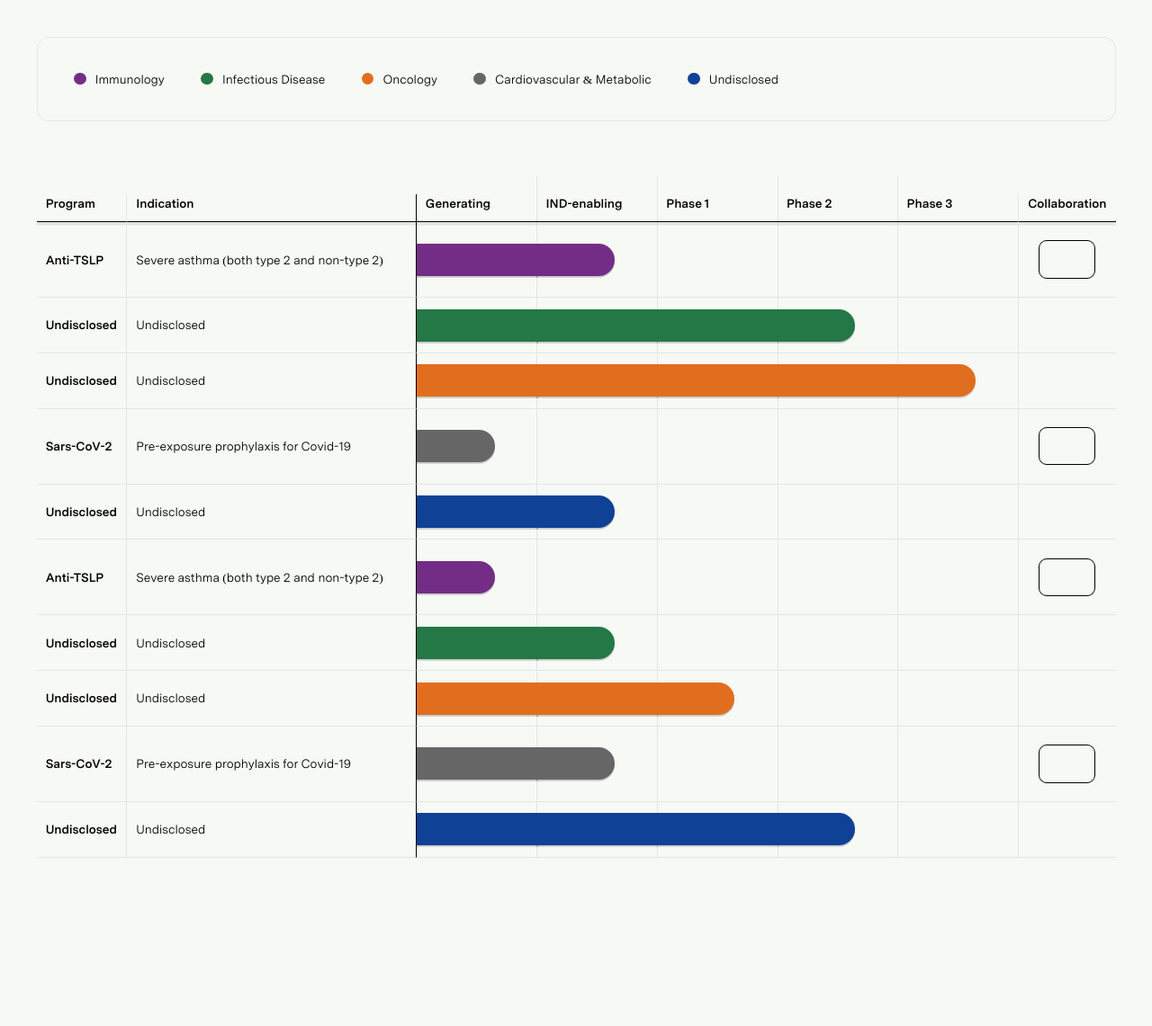
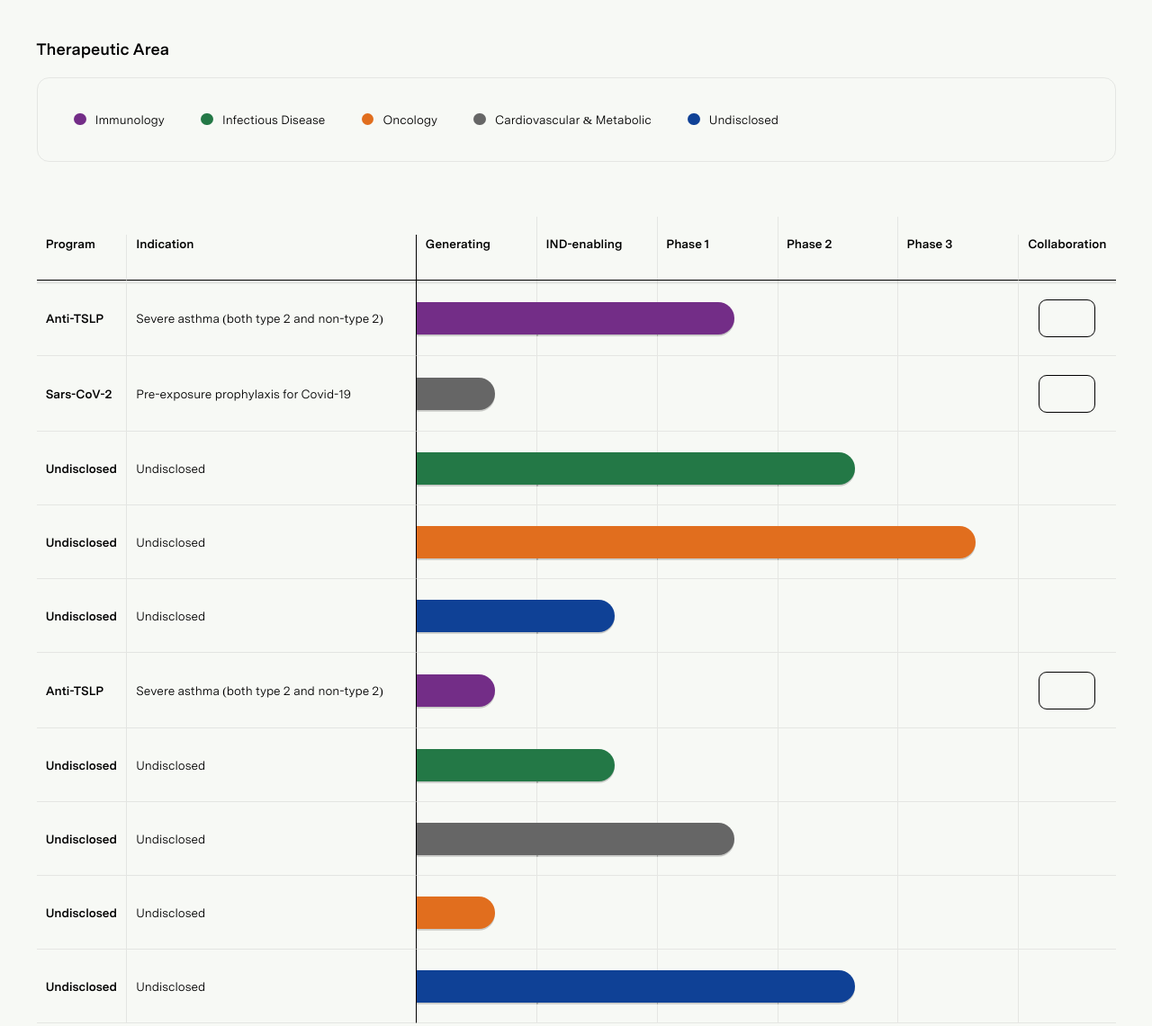
Before and after one commit to icscreative/generate-pipeline, a plain HTML site: page index.html in a window 1280 px wide. Shown: the whole page at 90% size. Before the commit the page ends 994 px from the top, so only its background shows below. Drawn offline with nearby package versions, Linux system fonts and the light colour scheme; files whose address does not match are found by name.

Commit message:
added more labels

```diff
--- a/css/scss/main.scss
+++ b/css/scss/main.scss
@@ -105,6 +105,7 @@ main {
         border-radius: 50%;
         background-color: $black;
         flex-shrink: 0;
+        font-size: 0;
         order: -1;
       }
     }
@@ -177,6 +178,7 @@ main {
     }
     th, td {
       min-width: $lg;
+      min-height: $xxl;
       padding: var(--half-gap) var(--quarter-gap);
       border-block-end: 1px $ice solid;
     }
@@ -302,6 +304,8 @@ main {
       }
       td .cap {
         max-width: 65%;
+        display: flex;
+        align-items: center;
         border-radius: 0 $lg $lg 0;
       }
     }
@@ -409,8 +413,8 @@ footer {
           margin-block: 0;
           .cap {
             span {
+              font-size: $reg;
               position: absolute;
-              top: 0.14em;
               right: -100vw;
               left: 0;
               font-weight: 900;
@@ -431,9 +435,6 @@ footer {
         td, td:nth-child(2) {
           border: 0;
         }
-        td:nth-child(n+3) {
-          font-size: $md;
-        }
         td:first-child,
         td:last-child,
         td:nth-child(2) {
@@ -444,7 +445,7 @@ footer {
         td:first-child {
           margin-block-start: $xxxl;
           padding-block-end: 0;
-          font-size: $md;
+          font-size: $reg;
         }
         td:last-child {
           padding-block-start: var(--half-gap);
@@ -454,14 +455,14 @@ footer {
           .cap {
             max-width: 100%;
             span {
-              left: 24vw;
+              left: 22vw;
             }
           }
         }
         td:nth-child(4) {
           .cap {
             span {
-              left: 18vw;
+              left: 16vw;
             }
           }
         }
@@ -521,7 +522,7 @@ footer {
           .cap {
             span {
               color: $white;
-              left: calc(#{$huge} * -1);
+              left: calc(#{$massive} * -1);
             }
           }
         }
--- a/index.html
+++ b/index.html
@@ -3,7 +3,7 @@
 
 <head>
   <meta charset="UTF-8" />
-  <title></title>
+  <title>Generate Pipeline</title>
 
   <meta name="viewport" content="width=device-width, initial-scale=1" />
 
@@ -18,139 +18,140 @@
 <body>
 
   <main id="pipeline">
-    <dl>
+    <h3 id="legend">Therapeutic Area</h3>
+    <dl role="doc-glossary" aria-labelledby="legend">
       <div class="immunology">
-        <dt>Immunology</dt>
-        <dd></dd>
+        <dt id="immunology">Immunology</dt>
+        <dd>A purple dot.</dd>
       </div>
       <div class="infectious">
-        <dt>Infectious Disease</dt>
-        <dd></dd>
+        <dt id="infectious">Infectious Disease</dt>
+        <dd>A green dot.</dd>
       </div>
       <div class="oncology">
-        <dt>Oncology</dt>
-        <dd></dd>
+        <dt id="oncology">Oncology</dt>
+        <dd>An orange dot.</dd>
       </div>
       <div class="cardio">
-        <dt>Cardiovascular & Metabolic</dt>
-        <dd></dd>
+        <dt id="cardio">Cardiovascular & Metabolic</dt>
+        <dd>A grey dot.</dd>
       </div>
       <div class="undisclosed">
-        <dt>Undisclosed</dt>
-        <dd></dd>
+        <dt id="undisclosed">Undisclosed</dt>
+        <dd>A blue dot.</dd>
       </div>
     </dl>
-    <table>
+    <table aria-label="Generate Pipeline">
       <thead>
         <tr>
-          <th>Program</th>
-          <th>Indication</th>
+          <th id="program">Program</th>
+          <th id="indication">Indication</th>
           <th class="abs"><span>Generating</span></th>
           <th class="abs"><span>IND-enabling</span></th>
           <th class="abs"><span>Phase 1</span></th>
           <th class="abs"><span>Phase 2</span></th>
           <th class="abs"><span>Phase 3</span></th>
-          <th>Collaboration</th>
+          <th id="collaboration">Collaboration</th>
         </tr>
       </thead>
       <tbody>
         <tr class="immunology">
-          <td>Anti-TSLP</td>
-          <td>Severe asthma (both type 2 and non-type 2)</td>
+          <td aria-labelledby="program">Anti-TSLP</td>
+          <td aria-labelledby="indication">Severe asthma (both type 2 and non-type 2)</td>
           <td><div class="bar"></div></td>
-          <td><div class="bar cap"><span class="txt">IND-enabling</span></div></td>
+          <td><div class="bar"></div></td>
+          <td><div class="bar cap">A purple bar labeled <span class="txt">Phase 1</span></div></td>
+          <td></td>
+          <td></td>
+          <td aria-labelledby="collaboration"><span class="img"></span></td>
+        </tr>
+        <tr aria-labelledby="cardio" class="cardio">
+          <td aria-labelledby="program">Sars-CoV-2</td>
+          <td aria-labelledby="indication">Pre-exposure prophylaxis for Covid-19</td>
+          <td><div class="bar cap">A grey bar labeled <span class="txt">Generating</span></div></td>
           <td></td>
           <td></td>
           <td></td>
-          <td><span class="img"></span></td>
+          <td></td>
+          <td aria-labelledby="collaboration"><span class="img"></span></td>
         </tr>
-        <tr class="infectious">
-          <td>Undisclosed</td>
-          <td>Undisclosed</td>
+        <tr aria-labelledby="infectious" class="infectious">
+          <td aria-labelledby="program">Undisclosed</td>
+          <td aria-labelledby="indication">Undisclosed</td>
           <td><div class="bar"></div></td>
           <td><div class="bar"></div></td>
           <td><div class="bar"></div></td>
-          <td><div class="bar cap"><span class="txt">Phase 2</span></div></td>
+          <td><div class="bar cap">A green bar labeled <span class="txt">Phase 2</span></div></td>
           <td></td>
           <td></td>
         </tr>
-        <tr class="oncology">
-          <td>Undisclosed</td>
-          <td>Undisclosed</td>
+        <tr aria-labelledby="oncology" class="oncology">
+          <td aria-labelledby="program">Undisclosed</td>
+          <td aria-labelledby="indication">Undisclosed</td>
           <td><div class="bar"></div></td>
           <td><div class="bar"></div></td>
           <td><div class="bar"></div></td>
           <td><div class="bar"></div></td>
-          <td><div class="bar cap"><span class="txt">Phase 3</span></div></td>
+          <td><div class="bar cap">An orange bar labeled <span class="txt">Phase 3</span></div></td>
           <td></td>
         </tr>
-        <tr class="cardio">
-          <td>Sars-CoV-2</td>
-          <td>Pre-exposure prophylaxis for Covid-19</td>
-          <td><div class="bar cap"><span class="txt">Generating</span></div></td>
-          <td></td>
-          <td></td>
-          <td></td>
-          <td></td>
-          <td><span class="img"></span></td>
-        </tr>
-        <tr class="undisclosed">
-          <td>Undisclosed</td>
-          <td>Undisclosed</td>
+        <tr aria-labelledby="undisclosed" class="undisclosed">
+          <td aria-labelledby="program">Undisclosed</td>
+          <td aria-labelledby="indication">Undisclosed</td>
           <td><div class="bar"></div></td>
-          <td><div class="bar cap"><span class="txt">IND-enabling</span></div></td>
+          <td><div class="bar cap">A blue bar labeled <span class="txt">IND-enabling</span></div></td>
           <td></td>
           <td></td>
           <td></td>
           <td></td>
         </tr>
-        <tr class="immunology">
-          <td>Anti-TSLP</td>
-          <td>Severe asthma (both type 2 and non-type 2)</td>
-          <td><div class="bar cap"><span class="txt">Generating</span></div></td>
+        <tr aria-labelledby="immunology" class="immunology">
+          <td aria-labelledby="program">Anti-TSLP</td>
+          <td aria-labelledby="indication">Severe asthma (both type 2 and non-type 2)</td>
+          <td><div class="bar cap">A purple bar labeled <span class="txt">Generating</span></div></td>
           <td></td>
           <td></td>
           <td></td>
           <td></td>
-          <td><span class="img"></span></td>
+          <td aria-labelledby="collaboration"><span class="img"></span></td>
         </tr>
-        <tr class="infectious">
-          <td>Undisclosed</td>
-          <td>Undisclosed</td>
+        <tr aria-labelledby="infectious" class="infectious">
+          <td aria-labelledby="program">Undisclosed</td>
+          <td aria-labelledby="indication">Undisclosed</td>
           <td><div class="bar"></div></td>
-          <td><div class="bar cap"><span class="txt">IND-enabling</span></div></td>
+          <td><div class="bar cap">A green bar labeled <span class="txt">IND-enabling</span></div></td>
           <td></td>
           <td></td>
           <td></td>
           <td></td>
         </tr>
-        <tr class="oncology">
-          <td>Undisclosed</td>
-          <td>Undisclosed</td>
+        <tr aria-labelledby="cardio" class="cardio">
+          <td aria-labelledby="program">Undisclosed</td>
+          <td aria-labelledby="indication">Undisclosed</td>
           <td><div class="bar"></div></td>
           <td><div class="bar"></div></td>
-          <td><div class="bar cap"><span class="txt">Phase 1</span></div></td>
+          <td><div class="bar cap">A grey bar labeled <span class="txt">Phase 1</span></div></td>
           <td></td>
           <td></td>
           <td></td>
         </tr>
-        <tr class="cardio">
-          <td>Sars-CoV-2</td>
-          <td>Pre-exposure prophylaxis for Covid-19</td>
-          <td><div class="bar"></div></td>
-          <td><div class="bar cap"><span class="txt">IND-enabling</span></div></td>
+        <tr aria-labelledby="oncology" class="oncology">
+          <td aria-labelledby="program">Undisclosed</td>
+          <td aria-labelledby="indication">Undisclosed</td>
+          <td><div class="bar cap">An orange bar labeled <span class="txt">Generating</span></div></td>
           <td></td>
           <td></td>
           <td></td>
-          <td><span class="img"></span></td>
+          <td></td>
+          <td></td>
         </tr>
-        <tr class="undisclosed">
-          <td>Undisclosed</td>
-          <td>Undisclosed</td>
+        <tr aria-labelledby="undisclosed" class="undisclosed">
+          <td aria-labelledby="program">Undisclosed</td>
+          <td aria-labelledby="indication">Undisclosed</td>
           <td><div class="bar"></div></td>
           <td><div class="bar"></div></td>
           <td><div class="bar"></div></td>
-          <td><div class="bar cap"><span class="txt">Phase 2</span></div></td>
+          <td><div class="bar cap">A blue bar labeled <span class="txt">Phase 2</span></div></td>
           <td></td>
           <td></td>
         </tr>
```
Also changed, not shown: css/main.css, 1 other file.
